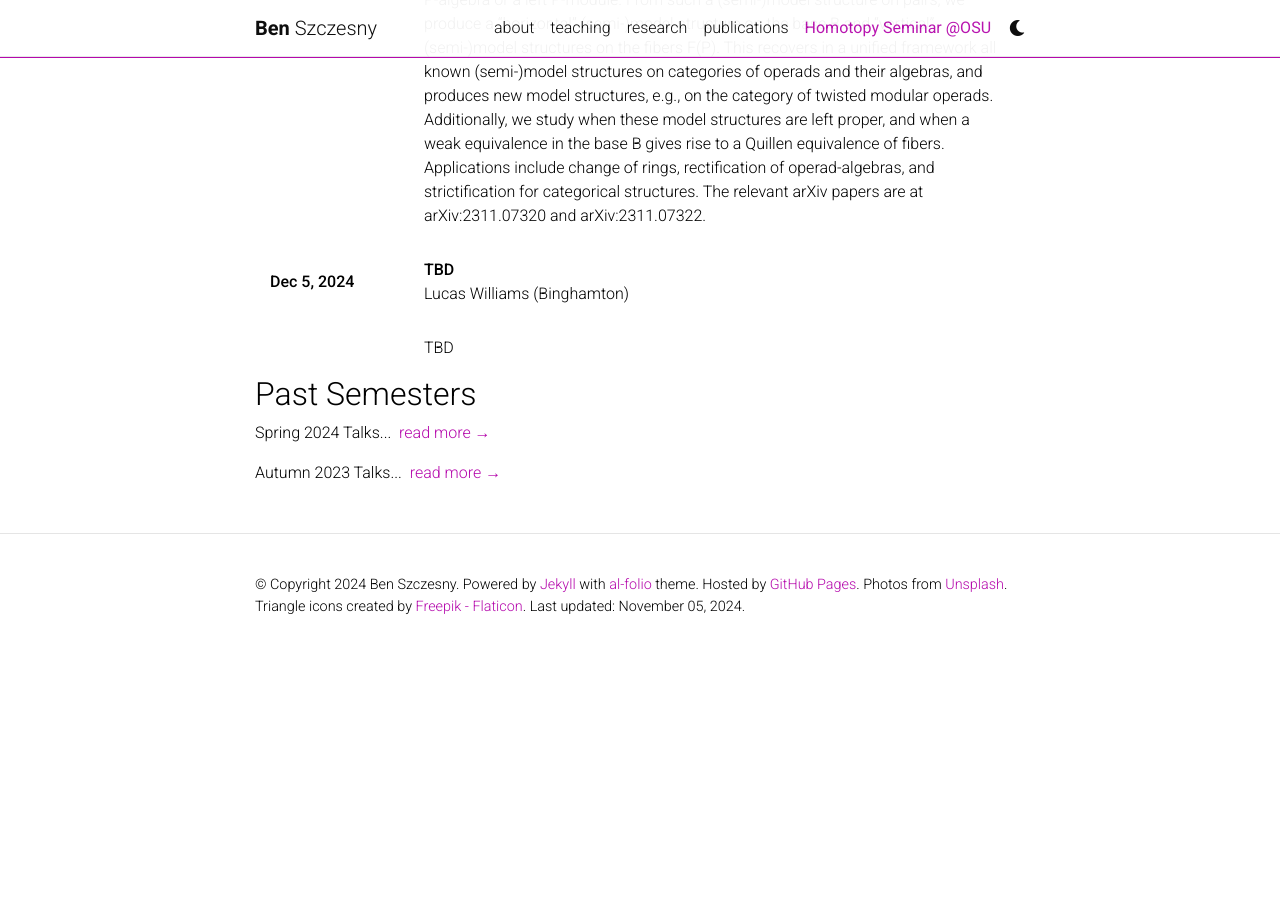
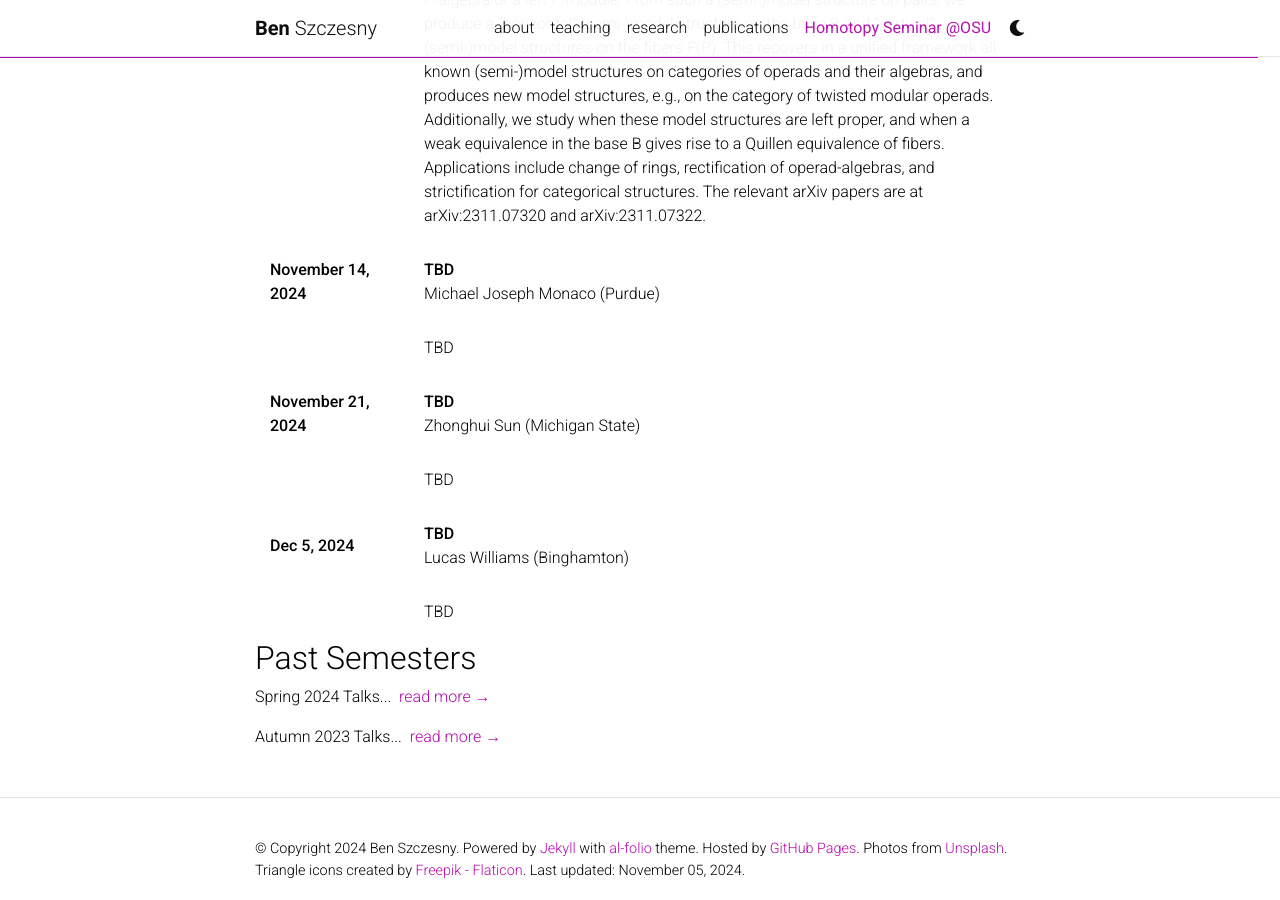
Before and after one commit to BenSzczesny/BenSzczesny.github.io, a Jekyll site: the page built from _pages/homotopyseminar.md, in a window 1280 px wide and 900 px high, scrolled down 1220 px. Built offline with Jekyll 4.4.1, drawn with Linux system fonts in a browser that asks for light colours; comment, search, counter and statistics services are not loaded; a style sheet for code colours, icons or effects is not loaded; before the commit the page ends 1878 px from its top, so only the background shows below that.

Commit message:
Added speakers

```diff
--- a/_pages/homotopyseminar.md
+++ b/_pages/homotopyseminar.md
@@ -58,6 +58,30 @@ Understanding the algebraic K-theory of the sphere spectrum has long been recogn
 <td></td>
 <td markdown="span">
  I will report on joint work with Michael Batanin and Florian De Leger studying the homotopy theory of the Grothendieck construction, given a category B and a functor F from B^op to CAT. We introduce powerful new techniques for constructing transferred model structures on Grothendieck constructions, such as the category of pairs (P,A) where P is a (symmetric or non-symmetric) colored operad and A is a P-algebra or a left P-module. From such a (semi-)model structure on pairs, we produce a “horizontal" (semi-)model structure on the base B and “vertical” (semi-)model structures on the fibers F(P). This recovers in a unified framework all known (semi-)model structures on categories of operads and their algebras, and produces new model structures, e.g., on the category of twisted modular operads. Additionally, we study when these model structures are left proper, and when a weak equivalence in the base B gives rise to a Quillen equivalence of fibers. Applications include change of rings, rectification of operad-algebras, and strictification for categorical structures. The relevant arXiv papers are at arXiv:2311.07320 and arXiv:2311.07322.
+</td>
+</tr>
+
+<tr>
+<td markdown="span">**November 14, 2024**</td>
+<td markdown="span">
+**TBD**<br> Michael Joseph Monaco (Purdue) </td>
+</tr>
+<tr>
+<td></td>
+<td markdown="span">
+TBD
+</td>
+</tr>
+
+<tr>
+<td markdown="span">**November 21, 2024**</td>
+<td markdown="span">
+**TBD**<br> Zhonghui Sun (Michigan State) </td>
+</tr>
+<tr>
+<td></td>
+<td markdown="span">
+TBD
 </td>
 </tr>
 
```
